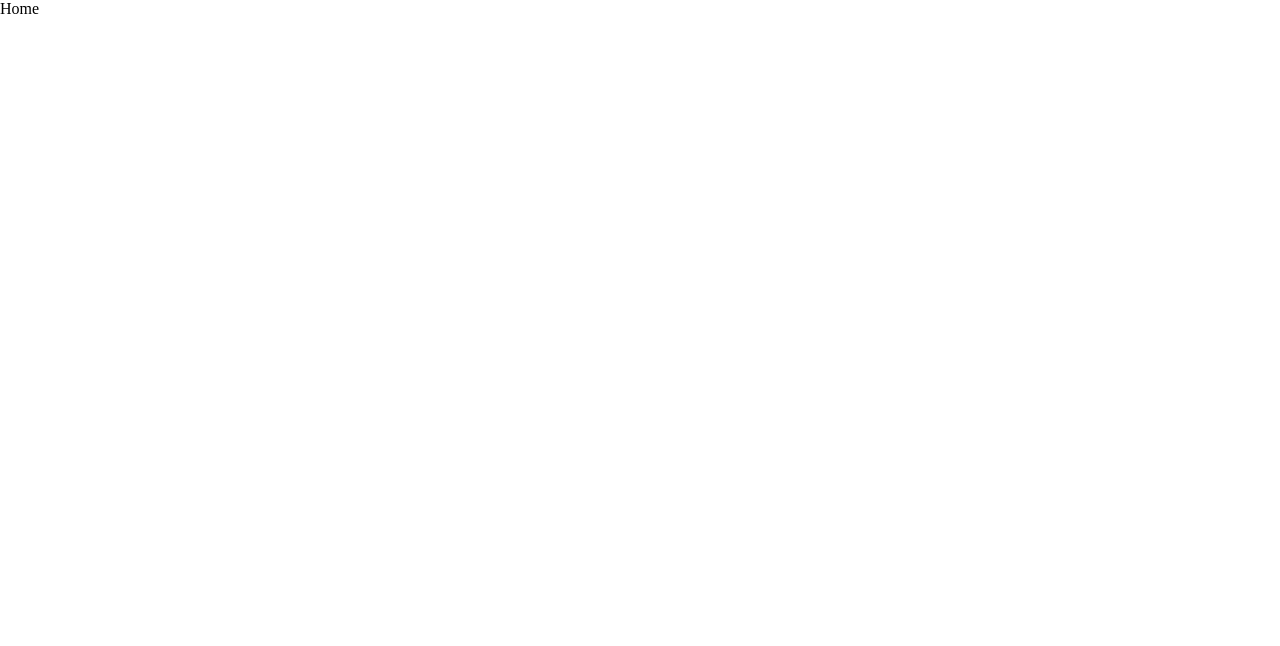
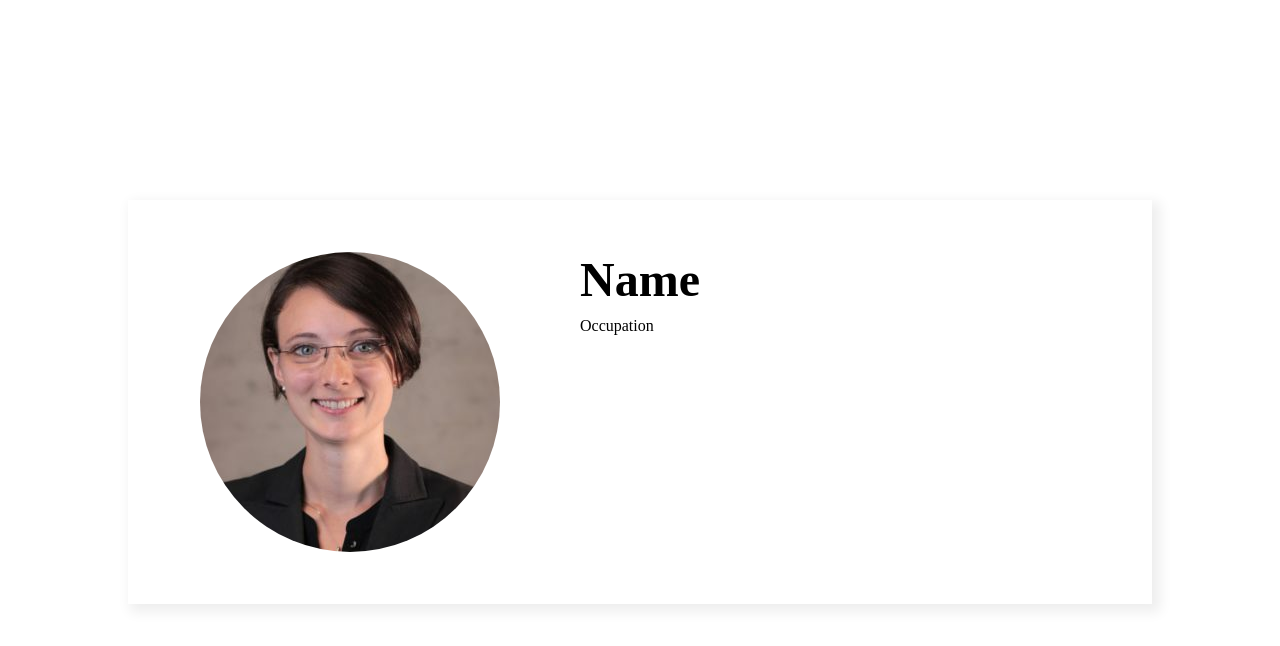
Before and after one commit to squad8-hackatho/squad8-hackathon-front, a React (Create React App) app in the folder front/: page /profile in a window 1280 px wide. Shown: the top 646 px of the page. Built offline with nearby package versions, Linux system fonts and the light colour scheme.

Commit message:
Primeiros componentes de uma página Perfil

```diff
--- /dev/null
+++ b/front/src/components/MentorCard/index.tsx
@@ -0,0 +1,16 @@
+import React from 'react';
+import { Card, Container } from './styles';
+
+type Props = {
+  children: any;
+};
+
+export const MentorCard = ({ children }: Props) => {
+  return (
+    <Container>
+      <Card>
+        {children}
+      </Card>
+    </Container>
+  );
+};
--- /dev/null
+++ b/front/src/components/MentorCard/styles.tsx
@@ -0,0 +1,20 @@
+import styled from 'styled-components';
+import { theme } from '../../themes/theme';
+
+export const Container = styled.section`
+  display: flex;
+  justify-content: center;
+
+  margin-top: 200px;
+`;
+
+export const Card = styled.div`
+  background-color: ${theme.colors.primary};
+  box-shadow: 5px 5px 12px 3px #eee;
+
+  flex-direction: row;
+  display: flex;
+
+  width: 80%;
+  padding: 32px;
+`;
--- /dev/null
+++ b/front/src/pages/Profile/Profile.tsx
@@ -0,0 +1,17 @@
+import React from 'react';
+import { MentorCard } from '../../components/MentorCard';
+import { ProfileInfo } from './ProfileInfo';
+import { ProfilePicture } from './ProfilePicture';
+
+function Profile() {
+  return (
+    <main>
+      <MentorCard>
+        <ProfilePicture />
+        <ProfileInfo />
+      </MentorCard>
+    </main>
+  );
+}
+
+export default Profile;
--- /dev/null
+++ b/front/src/pages/Profile/ProfileInfo/index.tsx
@@ -0,0 +1,18 @@
+import React from 'react';
+import { theme } from '../../../themes/theme';
+import {
+  ProfileInfoStyle,
+  ProfileName,
+  ProfileOccupation,
+} from './styles';
+
+export const ProfileInfo = () => {
+  return (
+    <ProfileInfoStyle>
+      <ProfileName fontSize={theme.fontSizes.displayExtraLarge}>
+        Name
+      </ProfileName>
+      <ProfileOccupation> Occupation </ProfileOccupation>
+    </ProfileInfoStyle>
+  );
+};
--- /dev/null
+++ b/front/src/pages/Profile/ProfileInfo/styles.tsx
@@ -0,0 +1,20 @@
+import styled from "styled-components";
+import { typography, TypographyProps } from "styled-system";
+
+export const ProfileInfoStyle = styled.section`
+  margin: 20px;
+`
+
+type ProfileNameProps = TypographyProps;
+
+export const ProfileName = styled.h1<ProfileNameProps>`
+  line-height: 55px;
+  margin-bottom: 10px;
+
+  ${typography}
+`;
+
+export const ProfileOccupation = styled.h4`
+  font-weight: 500;
+  ${typography}
+`
--- /dev/null
+++ b/front/src/pages/Profile/ProfilePicture/index.tsx
@@ -0,0 +1,7 @@
+import React from 'react';
+import { ProfilePictureStyle } from './styles';
+import foto from '../../../assets/foto.png';
+
+export const ProfilePicture = () => {
+  return <ProfilePictureStyle src={foto} alt="Profile" />;
+};
--- /dev/null
+++ b/front/src/pages/Profile/ProfilePicture/styles.tsx
@@ -0,0 +1,11 @@
+import styled from 'styled-components';
+
+export const ProfilePictureStyle = styled.img`
+  width: 300px;
+  border-radius: 200px;
+
+  margin-top: 20px ;
+  margin-left: 40px;
+  margin-right: 60px;
+  margin-bottom: 20px;
+`
--- a/front/src/routes/index.tsx
+++ b/front/src/routes/index.tsx
@@ -1,11 +1,13 @@
 import React from 'react';
 import { Route, Routes } from 'react-router-dom';
 import { Home } from '../pages';
+import Profile from '../pages/Profile/Profile';
 
 function OurRoutes() {
   return (
     <Routes>
       <Route path="/" element={<Home />} />
+      <Route path="profile" element={<Profile />} />
       <Route path="*" element={<Home />} />
     </Routes>
   );
--- a/front/src/themes/theme.tsx
+++ b/front/src/themes/theme.tsx
@@ -12,7 +12,7 @@ const fontSizes = {
 const primary = 'white';
 const secundary = 'orange';
 
-const theme = {
+export const theme = {
   fontSizes,
   colors: {
     primary,
```
Also changed, not shown: front/src/assets/foto.png (added).
